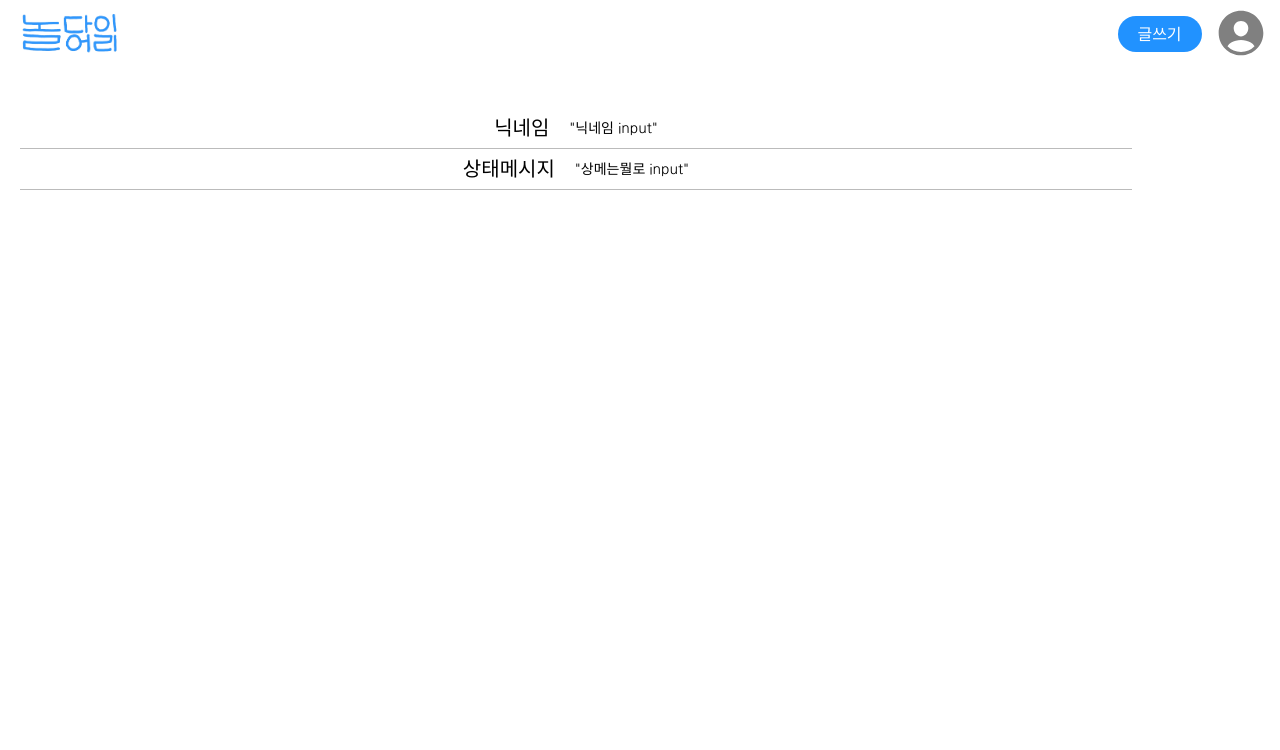
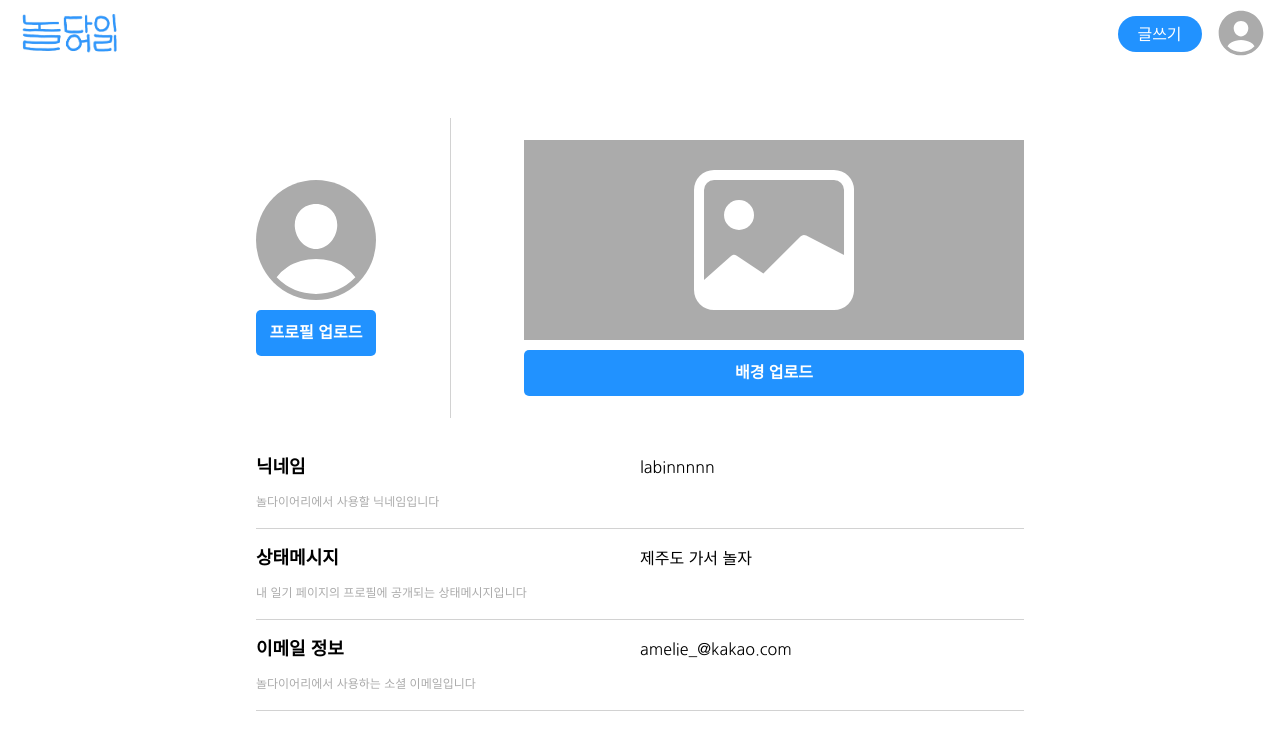
Before and after one commit to HyobinBae/noldiary, a React (Create React App) app: page /setting in a window 1280 px wide. Shown: the top 750 px of the page. Built offline with nearby package versions, Linux system fonts and the light colour scheme; no server answers.

Commit message:
Add: 설정 레이아웃 구현완료

```diff
--- a/src/components/ColorButton.tsx
+++ b/src/components/ColorButton.tsx
@@ -31,4 +31,8 @@ const Button = styled.div<{ width: string; height: string }>`
   color: white;
 
   cursor: pointer;
+
+  &:hover {
+    background-color: #50aaff;
+  }
 `;
--- a/src/components/DivideLine.tsx
+++ b/src/components/DivideLine.tsx
@@ -9,7 +9,7 @@ export default DivideLine;
 const Line = styled.div`
   width: 100%;
   height: 1px;
-  background-color: #bbbbbb;
+  background-color: #d2d2d2;
 
   margin: 10px 0px;
 `;
--- a/src/components/Header.tsx
+++ b/src/components/Header.tsx
@@ -23,7 +23,7 @@ const Header = () => {
           text={"글쓰기"}
           onClick={buttonHandler}
         ></ColorButton>
-        <ProfileIcon size={55} color={"grey"} />
+        <ProfileIcon size={55} color={"#ababab"} />
       </ButtonBox>
     </Container>
   );
--- a/src/config.ts
+++ b/src/config.ts
@@ -1,4 +1,4 @@
-export const BASE_URL = "http://10.58.52.199:3000";
+export const BASE_URL = "http://192.168.123.111:3000";
 export const API = {
   kakaoAuth: "https://kauth.kakao.com/oauth/token",
   naverAuth: "https://nid.naver.com/oauth2.0/token",
--- a/src/pages/curations/index.tsx
+++ b/src/pages/curations/index.tsx
@@ -1,52 +1,10 @@
-// import React from "react";
-// import styled from "styled-components";
-
-// const Curations = () => {
-//   return <Title>추천</Title>;
-// };
-
-// const Title = styled.div``;
-
-// export default Curations;
-
 import React from "react";
 import styled from "styled-components";
 
-const Text = () => {
-  return (
-    <>
-      <RadioInput id="public" type="radio" name="visibility" />
-      <RadioLabel htmlFor="public">전체 공개</RadioLabel>
-
-      <RadioInput id="private" type="radio" name="visibility" />
-      <RadioLabel htmlFor="private">비공개</RadioLabel>
-    </>
-  );
+const Curations = () => {
+  return <Title>추천</Title>;
 };
 
-export default Text;
+const Title = styled.div``;
 
-const RadioLabel = styled.label`
-  display: inline-block;
-  width: 80px;
-  height: 35px;
-  border-radius: 5px;
-  background-color: white;
-  color: #2192ff;
-  text-align: center;
-  line-height: 35px;
-  cursor: pointer;
-
-  &:hover {
-    background-color: #f0f0f0;
-  }
-`;
-
-const RadioInput = styled.input`
-  display: none;
-
-  &:checked + ${RadioLabel} {
-    background-color: #2192ff;
-    color: white;
-  }
-`;
+export default Curations;
--- a/src/pages/diary/components/InfoContainer.tsx
+++ b/src/pages/diary/components/InfoContainer.tsx
@@ -25,7 +25,7 @@ const UserInfoSection = () => {
             <ProfileImage src={userInfo.profileImage} />
           </ProfileWrapper>
         ) : (
-          <ProfileIcon size={130} color={"grey"} />
+          <ProfileIcon size={130} color={"ababab"} />
         )}
 
         <NickName>{userInfo?.nickname}</NickName>
--- a/src/pages/diary/components/Setting.tsx
+++ b/src/pages/diary/components/Setting.tsx
@@ -1,20 +1,100 @@
-import React from "react";
+import React, { useState } from "react";
 import styled from "styled-components";
 import DivideLine from "../../../components/DivideLine";
+import ProfileIcon from "../../../components/ProfileIcon";
+import { BsImage } from "react-icons/bs";
+import { useGetPresignedUrlMutation } from "../../../services/api";
 
 const Setting = () => {
+  const [profileImage, setProfileImage] = useState("");
+  const [bgImage, setBgImage] = useState("");
+
+  const [getPresignedUrl, { data: presignedUrl }] =
+    useGetPresignedUrlMutation();
+
+  const profileImageHandler = (e) => {
+    const [imgSrc]: any = e.target.files;
+    const fileName = {
+      url: "",
+      fileName: imgSrc.name,
+    };
+
+    setProfileImage(imgSrc);
+    getPresignedUrl(fileName);
+  };
+
+  const bgImageHandler = (e) => {
+    const [imgSrc]: any = e.target.files;
+    const fileName = {
+      url: "",
+      fileName: imgSrc.name,
+    };
+
+    setBgImage(imgSrc);
+    getPresignedUrl(fileName);
+  };
+
   return (
     <Container>
+      <ImageContainer>
+        <ImageWrapper>
+          <ProfileImageWrapper>
+            {profileImage ? (
+              <ThumnailImage src={profileImage} />
+            ) : (
+              <ProfileIcon color="#ababab" size={160} />
+            )}
+          </ProfileImageWrapper>
+          <Label>프로필 업로드</Label>
+          <ProfileImageUploader
+            type="file"
+            accept="image/*"
+            onChange={profileImageHandler}
+          />
+        </ImageWrapper>
+        <VerticalLine />
+        <ImageWrapper>
+          <BgImageWrapper>
+            {bgImage ? (
+              <ThumnailImage src={bgImage} />
+            ) : (
+              <BsImage color="white" size={160} />
+            )}
+          </BgImageWrapper>
+          <Label>배경 업로드</Label>
+          <BgImageUploader
+            type="file"
+            accept="image/*"
+            onChange={bgImageHandler}
+          />
+        </ImageWrapper>
+      </ImageContainer>
       <Wrapper>
-        <Title>닉네임</Title>
-        <Content>"닉네임 input"</Content>
+        <Box>
+          <Title>닉네임</Title>
+          <Content>labinnnnn</Content>
+        </Box>
+        <Description>놀다이어리에서 사용할 닉네임입니다</Description>
+        <DivideLine />
       </Wrapper>
-      <DivideLine />
       <Wrapper>
-        <Title>상태메시지</Title>
-        <Content>"상메는뭘로 input"</Content>
+        <Box>
+          <Title>상태메시지</Title>
+          <Content>제주도 가서 놀자</Content>
+        </Box>
+        <Description>
+          내 일기 페이지의 프로필에 공개되는 상태메시지입니다
+        </Description>
+        <DivideLine />
       </Wrapper>
-      <DivideLine />
+      <Wrapper>
+        <Box>
+          <Title>이메일 정보</Title>
+          <Content>amelie_@kakao.com</Content>
+        </Box>
+        <Description>놀다이어리에서 사용하는 소셜 이메일입니다</Description>
+        <DivideLine />
+      </Wrapper>
     </Container>
   );
 };
@@ -27,22 +107,141 @@ const Container = styled.div`
   justify-content: center;
   align-items: center;
 
-  width: 90%;
-  padding: 60px 20px;
+  width: 100%;
+  padding-top: 60px;
+`;
+
+const ImageContainer = styled.div`
+  display: flex;
+  justify-content: space-between;
+  align-items: center;
+
+  width: 60%;
+  height: 300px;
+  margin-bottom: 40px;
+`;
+
+const ImageWrapper = styled.div`
+  display: flex;
+  flex-direction: column;
+  justify-content: center;
+  align-items: center;
+`;
+
+const VerticalLine = styled.div`
+  height: 300px;
+  margin: 0 10px 0;
+
+  border-right: 1px solid #d2d2d2;
 `;
 
 const Wrapper = styled.div`
   display: flex;
+  flex-direction: column;
   justify-content: flex-start;
   align-items: center;
+
+  width: 60%;
+  margin-bottom: 10px;
+`;
+const Box = styled.div`
+  display: flex;
+  justify-content: center;
+  align-items: center;
+
+  width: 100%;
+  margin-bottom: 20px;
 `;
 
 const Title = styled.div`
-  font-size: 20px;
+  display: flex;
+  justify-content: flex-start;
+  align-items: flex-start;
 
-  margin-right: 20px;
+  width: 100%;
+  font-size: 18px;
+  font-weight: 600;
 `;
 
 const Content = styled.div`
-  font-size: 14px;
+  display: flex;
+  justify-content: flex-start;
+  align-items: flex-start;
+
+  width: 100%;
+  font-size: 16px;
 `;
+
+const Description = styled.div`
+  display: flex;
+  justify-content: flex-start;
+  align-items: center;
+
+  width: 100%;
+  font-size: 12px;
+  color: #ababab;
+  margin-bottom: 10px;
+`;
+
+const Label = styled.label`
+  display: inline-block;
+
+  width: 100%;
+  height: 46px;
+  margin-top: 10px;
+
+  border-radius: 5px;
+
+  background-color: #2192ff;
+  color: white;
+
+  font-size: 16px;
+  font-weight: 600;
+
+  text-align: center;
+  line-height: 45px;
+  cursor: pointer;
+
+  &:hover {
+    background-color: #50aaff;
+  }
+`;
+
+const ProfileImageWrapper = styled.div`
+  display: flex;
+  flex-direction: column;
+  justify-content: center;
+  align-items: center;
+
+  width: 120px;
+  height: 120px;
+  border-radius: 50%;
+  overflow: hidden;
+
+  background-color: #ffffff;
+`;
+
+const ProfileImageUploader = styled.input`
+  display: none;
+`;
+
+const ThumnailImage = styled.img`
+  width: 100%;
+`;
+
+const BgImageWrapper = styled.div`
+  display: flex;
+  flex-direction: column;
+  justify-content: center;
+  align-items: center;
+
+  width: 500px;
+  height: 200px;
+  overflow: hidden;
+
+  background-color: #ababab;
+`;
+
+const BgImageUploader = styled.input`
+  display: none;
+`;
--- a/src/pages/write/components/SaveModal.tsx
+++ b/src/pages/write/components/SaveModal.tsx
@@ -45,7 +45,6 @@ const SaveModal = () => {
   useEffect(() => {
     if (presignedUrl) {
       const uploadImage = async () => {
-        console.log(imageFile);
         await fetch(presignedUrl.url, {
           method: "PUT",
           headers: {
--- a/src/services/api.ts
+++ b/src/services/api.ts
@@ -9,7 +9,7 @@ import {
 } from "../types";
 
 const baseQuery = fetchBaseQuery({
-  baseUrl: "http://10.58.52.199:3000",
+  baseUrl: "http://192.168.123.111:3000",
   // baseUrl: "/data",
 });
 
```
